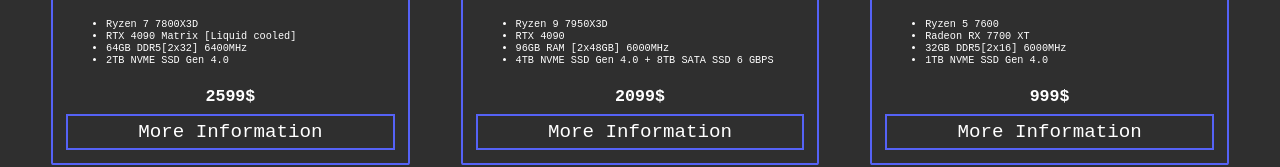
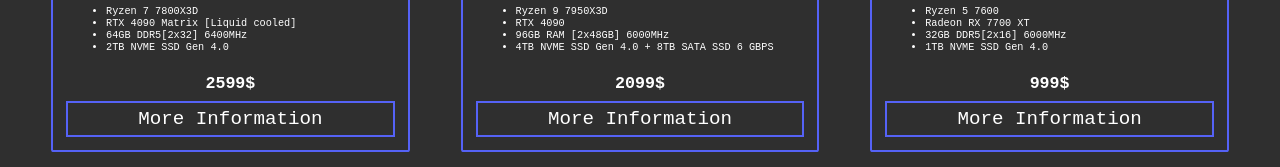
Before and after one commit to oybekx3d/shop, a plain HTML site: page index.html in a window 1280 px wide. Shown: the part 1514-1681 px from the top of the page. Drawn offline with Linux system fonts and the light colour scheme.

Commit message:
Add files via upload

```diff
--- a/css/pc.css
+++ b/css/pc.css
@@ -28,7 +28,7 @@
 }
 #PCList{
     display: grid;
-    grid-template-columns: auto auto auto;
+    grid-template-columns: 1fr 1fr 1fr;
 	grid-auto-rows: 1fr;
     margin-bottom: 3vh;
     margin: 3vw;
@@ -37,15 +37,14 @@
 }
 .pcContainer{
 	display: flex;
-	padding: 1vw;
 	flex-direction: column;
-	justify-content: center;
-	align-self: center;
-	text-align: center;
+	align-items: center;
+	text-align: center;justify-content: space-between;
 	color: #fff;
 	border: #5562f6 0.2vw solid;
 	border-radius: .2vw;
 	font-family: monospace;
+	padding: 1vw;
 }
 .pcContainer img{
 	width: 25vw;
@@ -67,6 +66,8 @@
 .pcContainer ol{
 	text-align: start;
 	list-style-type: disc;
+	margin-top: auto;
+	margin-right: auto;
 }
 .pcContainer li{
 	font-size: 0.8vw;
```
